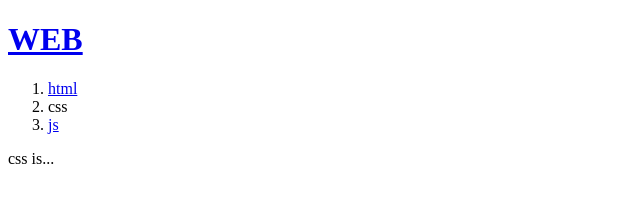
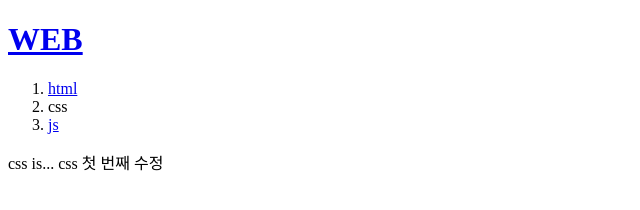
Before and after one commit to byfaith2000/miracle-maker0909_1, a plain HTML site: page 2.html in a window 1280 px wide. Shown: the whole page, without its empty margins (0-640 px from the left). Drawn offline with Linux system fonts and the light colour scheme.

Commit message:
2번 파일 수정

```diff
--- a/2.html
+++ b/2.html
@@ -14,5 +14,6 @@
         <li><a href="3.html">js</a></li>
     </ol>
     css is...
+    css 첫 번째 수정
 </body>
 </html>
```
